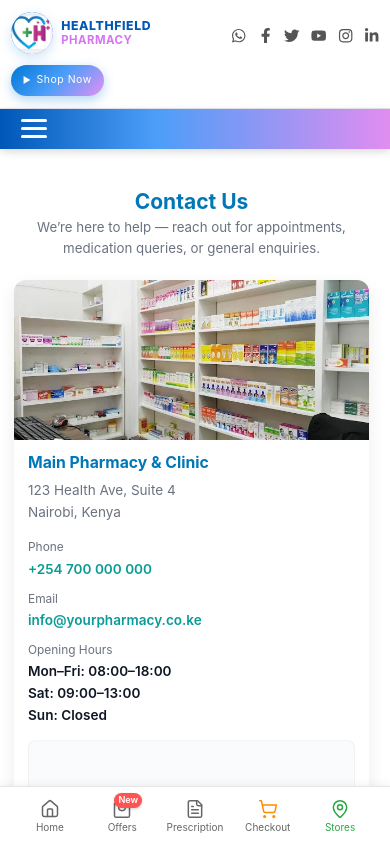
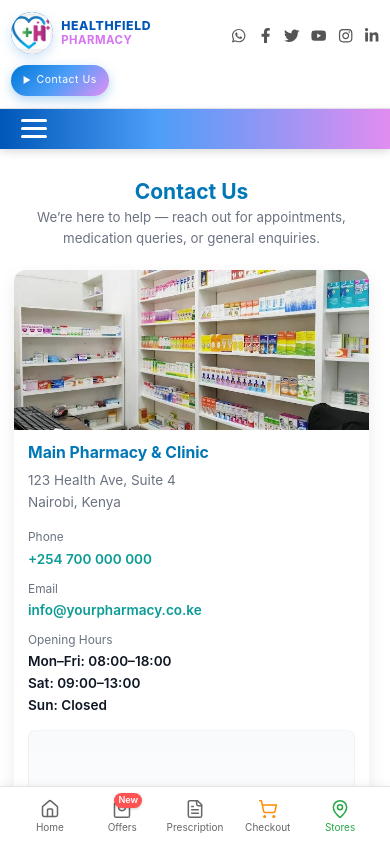
Before and after one commit to Austine-hub/HealthField2, a React (Vite) app: page /contact-us in a window 390 px wide. Shown: the top 844 px of the page. Built offline with nearby package versions, Linux system fonts and the light colour scheme.

Commit message:
changed the shop now button to contact us button

```diff
--- a/src/App.module.css
+++ b/src/App.module.css
@@ -13,7 +13,7 @@
 
 @media (max-width: 768px) {
   .headerSpacer {
-    height: 75px !important ; /* smaller header on mobile */
+    height: 65px !important ; /* smaller header on mobile */
   }
 }
 
--- a/src/components/header/Header.tsx
+++ b/src/components/header/Header.tsx
@@ -121,7 +121,7 @@
       {
         label: "Contact Us",
         key: "contact",
-        path: "/contact",
+        path: "/contact-us",
       },
     ],
     []
@@ -213,12 +213,12 @@
             {/* Shop Now Button */}
             <div className={styles.topActions}>
               <Link
-                to="/shop"
+                to="/contact-us"
                 className={styles.shopButton}
-                aria-label="Shop Now at Healthfield Pharmacy"
+                aria-label="Contact Us Now at Healthfield Pharmacy"
               >
                 <span className={styles.shopIcon} aria-hidden="true">▶</span>
-                <span>Shop Now</span>
+                <span>Contact Us</span>
               </Link>
             </div>
           </div>
```
